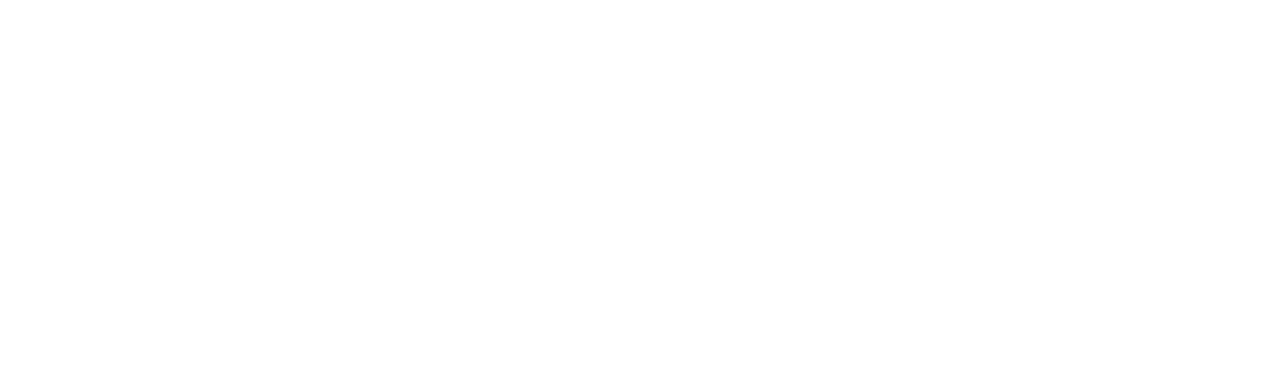
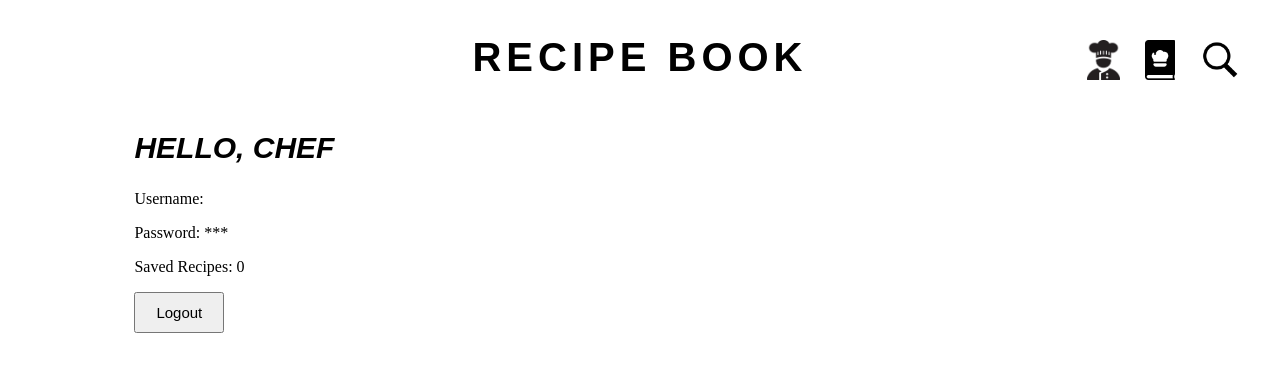
Before and after one commit to emilyclam/recipe_book, a React (Create React App) app in the folder frontend/: page /profile in a window 1280 px wide. Before the commit this address had no page. Shown: the top 372 px of the page. Built offline with nearby package versions, Linux system fonts and the light colour scheme; no server answers.

Commit message:
added profile page + ability to log out

```diff
--- a/frontend/src/App.jsx
+++ b/frontend/src/App.jsx
@@ -5,6 +5,7 @@
 import Recipe from './pages/Home';
 import Search from './pages/Search';
 import Saved from './pages/Saved';
+import Profile from 'pages/Profile';
 
 function App() {
   return (
@@ -15,6 +16,7 @@
           <Route path="/" Component={Recipe}>
             <Route path="search" Component={Search} />
             <Route path="saved" Component={Saved} />
+            <Route path="profile" Component={Profile} />
           </Route>
         </Routes>
       </BrowserRouter>
--- a/frontend/src/components/HeaderBar.jsx
+++ b/frontend/src/components/HeaderBar.jsx
@@ -8,6 +8,9 @@
   <HeaderContainer>
     <Title>Recipe Book</Title>
     <NavContainer>
+      <IconContainer to="/profile">
+        <NavIcon src="user-icon.jpg" alt="user icon" />
+      </IconContainer>
       <IconContainer to="/saved">
         <NavIcon src="book-icon.png" alt="bookmark icon" />
       </IconContainer>
--- a/frontend/src/components/ui/Container.js
+++ b/frontend/src/components/ui/Container.js
@@ -1,4 +1,5 @@
 import styled from 'styled-components';
+import { Outlet } from 'react-router-dom';
 
 export const LoginContainer = styled.div`
   margin-top: 6px;
@@ -22,3 +23,9 @@
   display: flex;
   justify-content: center;
 `;
+
+export const BodyContainer = styled.div`
+  width: 80%;
+  min-width: 1000px;
+  margin: auto;
+`;
--- a/frontend/src/components/ui/Icon.js
+++ b/frontend/src/components/ui/Icon.js
@@ -6,5 +6,5 @@
 `;
 
 export const NavIcon = styled.img`
-  width: 40px;
+  height: 40px;
 `;
--- a/frontend/src/components/ui/Title.js
+++ b/frontend/src/components/ui/Title.js
@@ -8,3 +8,10 @@
   ${font.size(40)}
   ${font.bold}
 `;
+
+export const SubTitle = styled.h2`
+  text-transform: uppercase;
+  font-style: italic;
+  ${font.size(30)}
+  ${font.bold}
+`;
--- a/frontend/src/pages/Home.jsx
+++ b/frontend/src/pages/Home.jsx
@@ -3,6 +3,7 @@
 
 import { authFetch } from 'api/authFetch';
 import HeaderBar from '@components/HeaderBar';
+import { BodyContainer } from '@components/ui';
 
 const Recipe = () => {
   const [savedRecipes, setSavedRecipes] = useState([]);
@@ -12,7 +13,7 @@
     fetch(`http://localhost:8000/api/saved`, {
       method: 'GET',
       headers: {
-        'Authorization': `Bearer ${localStorage.getItem('access')}`,
+        'Authorization': `Bearer ${localStorage.getItem('access')}`
       }
     })
       .then((res) => res.json())
@@ -25,7 +26,9 @@
   return (
     <>
       <HeaderBar />
-      <Outlet context={{ savedRecipes, setSavedRecipes }} />
+      <BodyContainer>
+        <Outlet context={{ savedRecipes, setSavedRecipes }} />
+      </BodyContainer>
     </>
   );
 };
--- a/frontend/src/pages/Login.jsx
+++ b/frontend/src/pages/Login.jsx
@@ -7,7 +7,7 @@
   const navigate = useNavigate();
   const [loginValue, setLoginValue] = useState({'username': '', 'password': ''});
 
-  const handleClick = () => {
+  const login = () => {
     fetch('http://localhost:8000/api/token', {
       method: 'POST',
       headers: {
@@ -52,7 +52,7 @@
         }))}
         placeholder="Password"
       />
-      <Button onClick={handleClick}>Login</Button>
+      <Button onClick={login}>Login</Button>
     </LoginContainer>
   );
 }
--- /dev/null
+++ b/frontend/src/pages/Profile.jsx
@@ -0,0 +1,27 @@
+import { useOutletContext } from 'react-router-dom';
+import { useNavigate } from 'react-router-dom';
+
+import LoadingIcon from "@components/LoadingIcon";
+import { Button, SubTitle } from '@components/ui';
+
+const Profile = () => {
+  const { savedRecipes } = useOutletContext();
+  const navigate = useNavigate();
+
+  const logout = () => {
+    localStorage.clear();
+    navigate('/');
+  }
+
+  return (
+    <>
+      <SubTitle>Hello, Chef</SubTitle>
+      <p>Username: </p>
+      <p>Password: ***</p>
+      <p>Saved Recipes: {savedRecipes.length || 0}</p>
+      <Button onClick={logout}>Logout</Button>
+    </>
+  )
+};
+
+export default Profile;
```
Also changed, not shown: frontend/public/user-icon.jpg (added), 1 other file (tests, documents, lock files or other folders).
